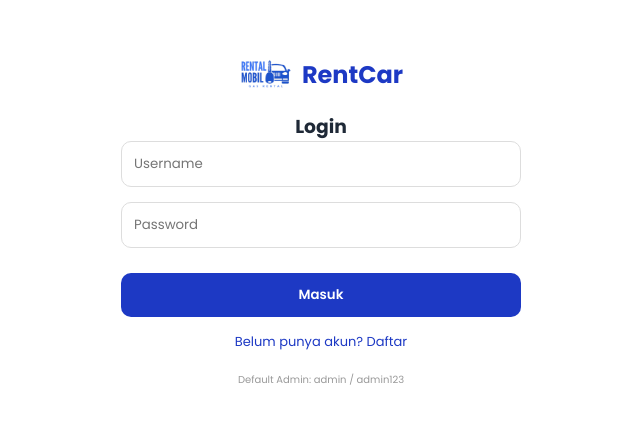
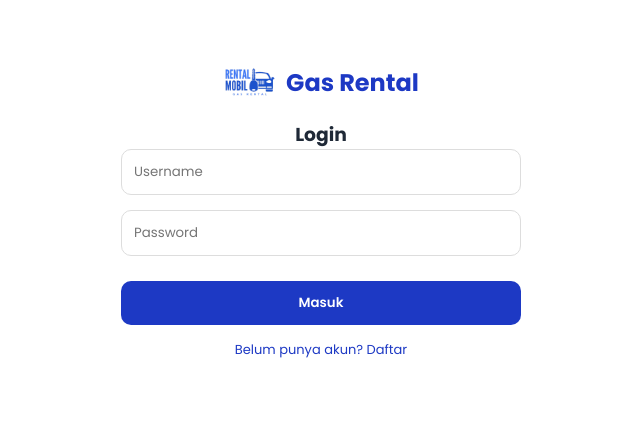
Before and after one commit to FFF9ep/rental-gas, a plain HTML site: page index.html in a window 1280 px wide. Shown: the part 178-602 px from the top of the page, without its empty margins (319-959 px from the left). Drawn offline with Linux system fonts and the light colour scheme.

Commit message:
Fixing bugs

```diff
--- a/index.html
+++ b/index.html
@@ -3,7 +3,8 @@
 <head>
     <meta charset="UTF-8">
     <meta name="viewport" content="width=device-width, initial-scale=1.0">
-    <title>Rent Car App - Final Fixed</title>
+    <title>Gas Rental</title>
+    <link rel="icon" type="image/png" href="logo.png">
     <link href="https://fonts.googleapis.com/css2?family=Poppins:wght@300;400;500;600;700&display=swap" rel="stylesheet">
     <link rel="stylesheet" href="https://cdnjs.cloudflare.com/ajax/libs/font-awesome/6.0.0/css/all.min.css">
 
@@ -182,7 +183,7 @@
     <div id="auth-view" class="auth-screen">
         <div style="display: flex; align-items: center; margin-bottom: 20px;">
             <img src="logo.png" class="logo-img" alt="Logo">
-            <h2 style="color: var(--primary-blue);">RentCar</h2>
+            <h2 style="color: var(--primary-blue);">Gas Rental</h2>
         </div>
 
         <div id="login-form" class="auth-form">
@@ -196,7 +197,7 @@
             <button class="btn-block" onclick="handleLogin()">Masuk</button>
             <div class="link-text" onclick="toggleAuth('register')">Belum punya akun? Daftar</div>
             <div style="margin-top: 20px; font-size: 10px; color: #999;">
-                Default Admin: admin / admin123
+
             </div>
         </div>
 
@@ -228,7 +229,7 @@
         <div class="desktop-nav">
             <div style="display: flex; align-items: center;">
                 <img src="logo.png" class="logo-img" alt="Logo">
-                <h2 style="color: var(--primary-blue);">RentCar</h2>
+                <h2 style="color: var(--primary-blue);">Gas Rental</h2>
             </div>
             <div style="display: flex; gap: 20px; cursor: pointer;">
                 <span onclick="navTo('home')">Home</span>
@@ -323,7 +324,7 @@
             </div>
 
             <div id="section-history" class="hidden">
-                <div class="section-title">Riwayat Pesanan (Klik untuk detail)</div>
+                <div class="section-title">Riwayat Pesanan</div>
                 <div id="history-list" style="padding: 0 20px 80px;">
                     </div>
             </div>
```
